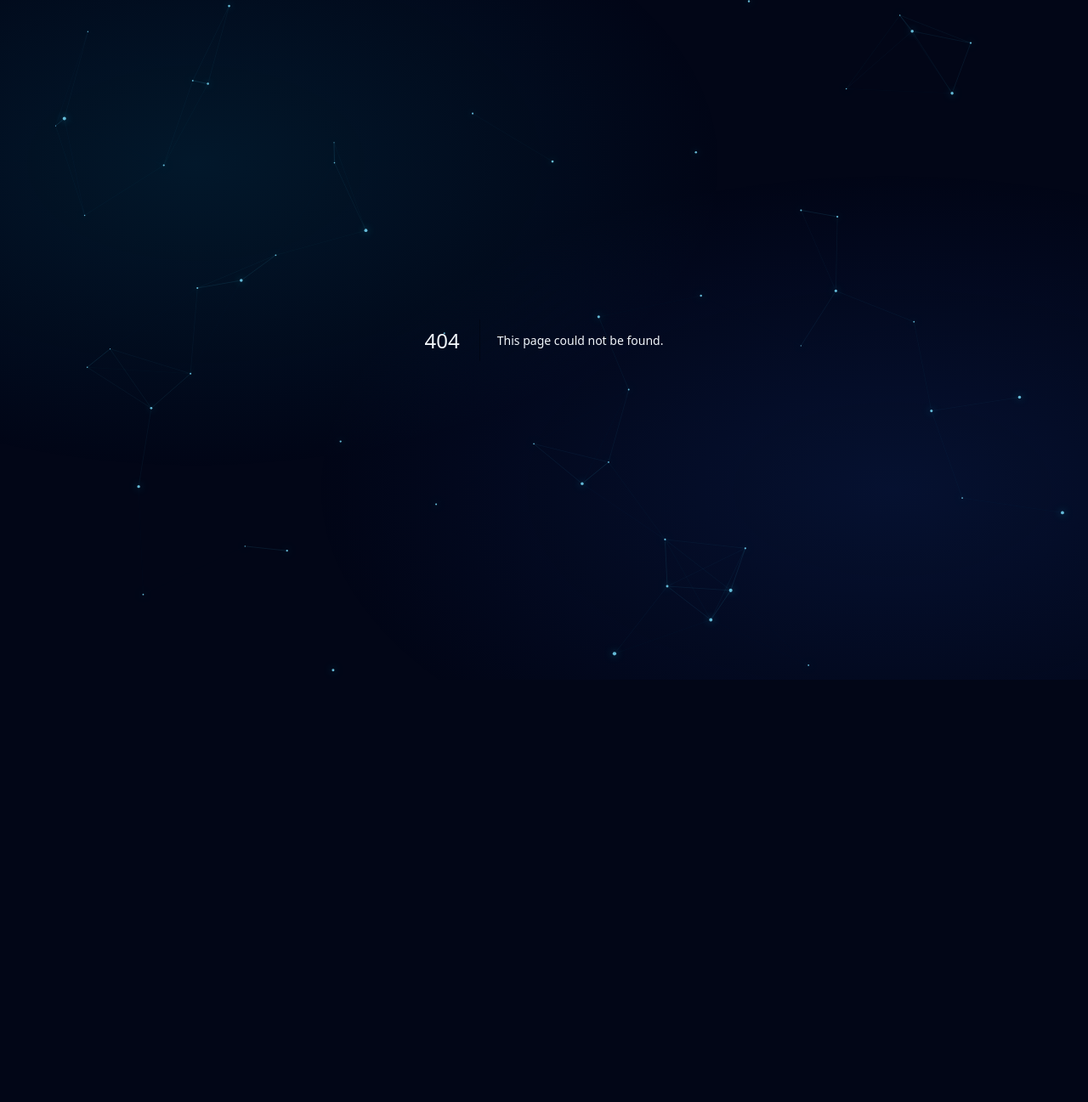
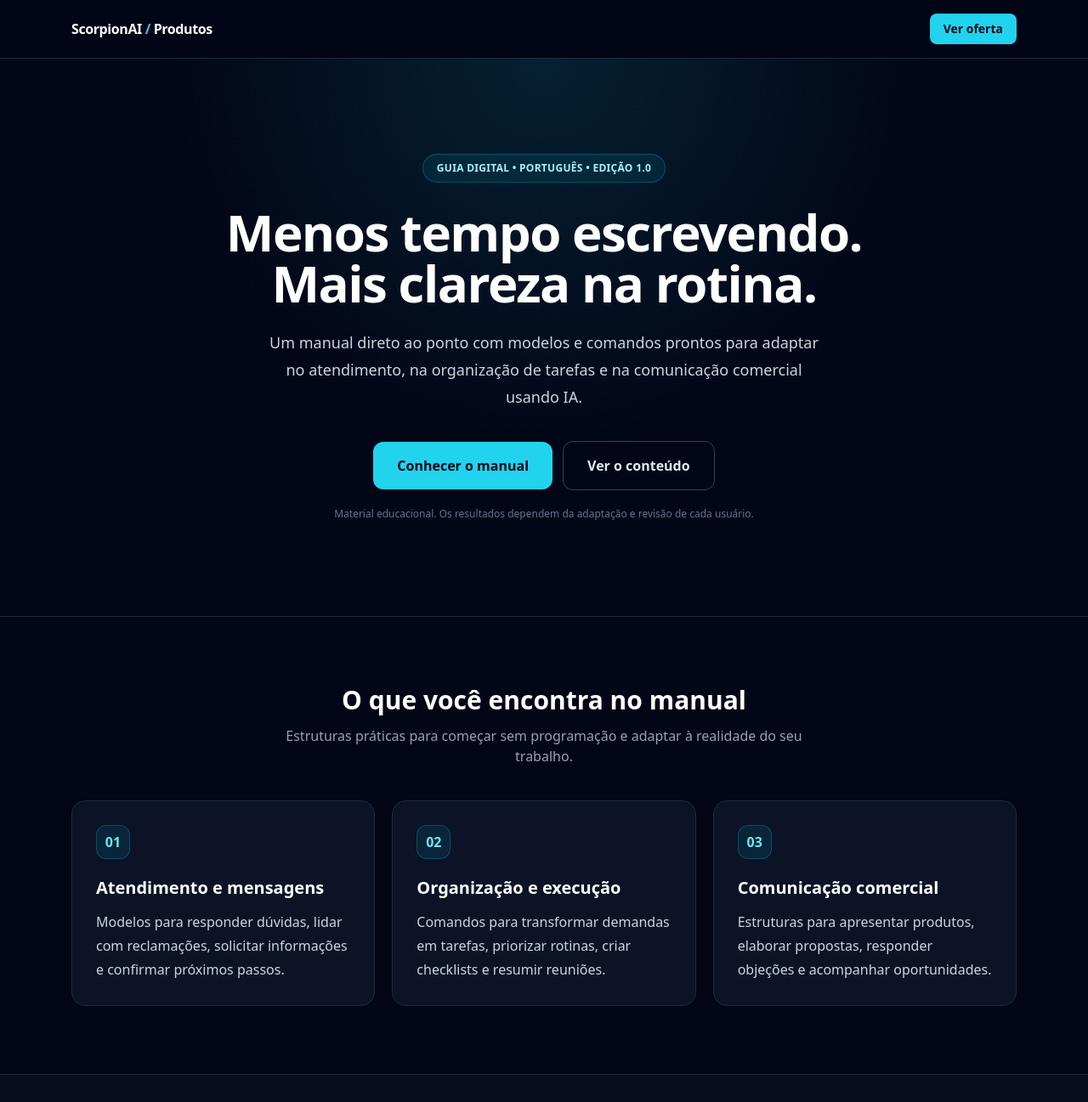
Before and after one commit to marciodrone-arch/scorpion-ai1, a Next.js app: page /manual-operacional-express in a window 1280 px wide. Before the commit this address had no page. Shown: the top 1297 px of the page at 85% size. Before the commit the page ends 800 px from the top, so only its background shows below. Built offline with nearby package versions, Linux system fonts and the light colour scheme; no server answers.

Commit message:
Add Manual Operacional Express landing page

```diff
--- /dev/null
+++ b/app/manual-operacional-express/page.tsx
@@ -0,0 +1,107 @@
+import type { Metadata } from 'next';
+import Link from 'next/link';
+
+export const metadata: Metadata = {
+  title: 'Manual Operacional Express | Modelos práticos com IA',
+  description: 'Modelos práticos em português para atendimento, organização de tarefas e comunicação comercial com inteligência artificial.',
+  alternates: { canonical: 'https://scorpion-ai1.vercel.app/manual-operacional-express' },
+};
+
+const items = [
+  { title: 'Atendimento e mensagens', text: 'Modelos para responder dúvidas, lidar com reclamações, solicitar informações e confirmar próximos passos.' },
+  { title: 'Organização e execução', text: 'Comandos para transformar demandas em tarefas, priorizar rotinas, criar checklists e resumir reuniões.' },
+  { title: 'Comunicação comercial', text: 'Estruturas para apresentar produtos, elaborar propostas, responder objeções e acompanhar oportunidades.' },
+];
+
+const checkoutUrl = process.env.NEXT_PUBLIC_MANUAL_CHECKOUT_URL;
+
+export default function ManualOperacionalExpressPage() {
+  return (
+    <main className="min-h-screen bg-slate-950 text-slate-100">
+      <header className="sticky top-0 z-20 border-b border-slate-800 bg-slate-950/95 backdrop-blur">
+        <div className="mx-auto flex max-w-6xl items-center justify-between gap-4 px-5 py-4">
+          <Link href="/" className="font-bold tracking-tight text-white">ScorpionAI <span className="text-cyan-400">/</span> Produtos</Link>
+          <a href="#oferta" className="rounded-lg bg-cyan-400 px-4 py-2 text-sm font-bold text-slate-950 hover:bg-cyan-300">Ver oferta</a>
+        </div>
+      </header>
+
+      <section className="border-b border-slate-800 bg-[radial-gradient(ellipse_at_top,_var(--tw-gradient-stops))] from-cyan-950/60 via-slate-950 to-slate-950 px-5 py-20 sm:py-28">
+        <div className="mx-auto max-w-4xl text-center">
+          <span className="inline-flex rounded-full border border-cyan-500/30 bg-cyan-500/10 px-4 py-2 text-xs font-semibold tracking-wide text-cyan-200">GUIA DIGITAL • PORTUGUÊS • EDIÇÃO 1.0</span>
+          <h1 className="mt-7 text-4xl font-extrabold leading-tight tracking-tight text-white sm:text-6xl">Menos tempo escrevendo. Mais clareza na rotina.</h1>
+          <p className="mx-auto mt-6 max-w-2xl text-lg leading-8 text-slate-300">Um manual direto ao ponto com modelos e comandos prontos para adaptar no atendimento, na organização de tarefas e na comunicação comercial usando IA.</p>
+          <div className="mt-9 flex flex-col items-center justify-center gap-3 sm:flex-row">
+            <a href="#oferta" className="w-full rounded-xl bg-cyan-400 px-7 py-4 font-bold text-slate-950 transition hover:bg-cyan-300 sm:w-auto">Conhecer o manual</a>
+            <a href="#conteudo" className="w-full rounded-xl border border-slate-700 px-7 py-4 font-semibold text-slate-200 transition hover:border-slate-500 sm:w-auto">Ver o conteúdo</a>
+          </div>
+          <p className="mt-5 text-xs text-slate-500">Material educacional. Os resultados dependem da adaptação e revisão de cada usuário.</p>
+        </div>
+      </section>
+
+      <section id="conteudo" className="mx-auto max-w-6xl px-5 py-16 sm:py-20">
+        <div className="mx-auto mb-10 max-w-2xl text-center">
+          <h2 className="text-3xl font-bold text-white">O que você encontra no manual</h2>
+          <p className="mt-3 text-slate-400">Estruturas práticas para começar sem programação e adaptar à realidade do seu trabalho.</p>
+        </div>
+        <div className="grid gap-5 md:grid-cols-3">
+          {items.map((item, index) => (
+            <article key={item.title} className="rounded-2xl border border-slate-800 bg-slate-900/80 p-7">
+              <div className="mb-5 flex h-10 w-10 items-center justify-center rounded-xl border border-cyan-500/30 bg-cyan-500/10 font-bold text-cyan-300">0{index + 1}</div>
+              <h3 className="text-xl font-bold text-white">{item.title}</h3>
+              <p className="mt-3 leading-7 text-slate-300">{item.text}</p>
+            </article>
+          ))}
+        </div>
+      </section>
+
+      <section className="border-y border-slate-800 bg-slate-900/40 px-5 py-16">
+        <div className="mx-auto grid max-w-5xl gap-10 md:grid-cols-2">
+          <div>
+            <h2 className="text-2xl font-bold text-emerald-300">Para quem é</h2>
+            <ul className="mt-5 space-y-3 text-slate-300">
+              <li>✓ Autônomos e prestadores de serviço que escrevem mensagens e propostas.</li>
+              <li>✓ Pessoas que já usam IA e querem instruções mais organizadas.</li>
+              <li>✓ Pequenos negócios que precisam padronizar tarefas e comunicação.</li>
+            </ul>
+          </div>
+          <div>
+            <h2 className="text-2xl font-bold text-rose-300">O que não é</h2>
+            <ul className="mt-5 space-y-3 text-slate-300">
+              <li>• Não é um software de automação que trabalha sozinho.</li>
+              <li>• Não garante vendas, lucro ou economia de tempo específica.</li>
+              <li>• Não substitui revisão humana nem conhecimento profissional.</li>
+            </ul>
+          </div>
+        </div>
+      </section>
+
+      <section id="oferta" className="px-5 py-20">
+        <div className="mx-auto max-w-3xl rounded-3xl border border-cyan-500/30 bg-slate-900 p-8 text-center shadow-2xl shadow-cyan-950/20 sm:p-12">
+          <p className="text-sm font-bold uppercase tracking-[0.2em] text-cyan-300">Acesso digital</p>
+          <h2 className="mt-3 text-3xl font-extrabold text-white sm:text-4xl">Manual Operacional Express</h2>
+          <p className="mx-auto mt-4 max-w-xl text-slate-300">Um pagamento único. Consulte o conteúdo e as condições antes de comprar.</p>
+          <p className="mt-7 text-5xl font-extrabold text-white">R$ 29,90</p>
+          {checkoutUrl ? (
+            <a href={checkoutUrl} rel="nofollow sponsored" className="mt-8 inline-flex w-full items-center justify-center rounded-xl bg-cyan-400 px-8 py-4 font-bold text-slate-950 transition hover:bg-cyan-300 sm:w-auto">Comprar com segurança</a>
+          ) : (
+            <div className="mt-8 rounded-xl border border-amber-500/30 bg-amber-500/10 px-5 py-4 text-sm text-amber-200">
+              Checkout ainda não configurado. A compra será liberada assim que o link seguro de pagamento for conectado.
+            </div>
+          )}
+          <p className="mt-5 text-xs leading-5 text-slate-500">O pagamento e a entrega digital precisam ser processados por uma plataforma de checkout configurada. Não informe dados bancários nesta página.</p>
+        </div>
+      </section>
+
+      <section className="mx-auto max-w-4xl px-5 pb-16">
+        <h2 className="text-center text-2xl font-bold text-white">Perguntas frequentes</h2>
+        <div className="mt-7 space-y-4">
+          <details className="rounded-xl border border-slate-800 bg-slate-900 p-5"><summary className="cursor-pointer font-semibold text-white">Preciso saber programar?</summary><p className="mt-3 text-sm leading-6 text-slate-300">Não. Os modelos são escritos em linguagem natural e devem ser adaptados aos seus dados.</p></details>
+          <details className="rounded-xl border border-slate-800 bg-slate-900 p-5"><summary className="cursor-pointer font-semibold text-white">O manual garante resultados?</summary><p className="mt-3 text-sm leading-6 text-slate-300">Não. É um material de apoio; resultados variam conforme o contexto, a ferramenta utilizada e a aplicação.</p></details>
+          <details className="rounded-xl border border-slate-800 bg-slate-900 p-5"><summary className="cursor-pointer font-semibold text-white">Como recebo o material?</summary><p className="mt-3 text-sm leading-6 text-slate-300">Após a configuração do checkout, a plataforma de pagamento deverá entregar o arquivo automaticamente após a confirmação do pagamento.</p></details>
+        </div>
+      </section>
+
+      <footer className="border-t border-slate-800 px-5 py-8 text-center text-xs text-slate-500">Manual Operacional Express • Conteúdo informativo e operacional • <Link href="/" className="text-cyan-300 hover:underline">Voltar ao ScorpionAI</Link></footer>
+    </main>
+  );
+}
```
